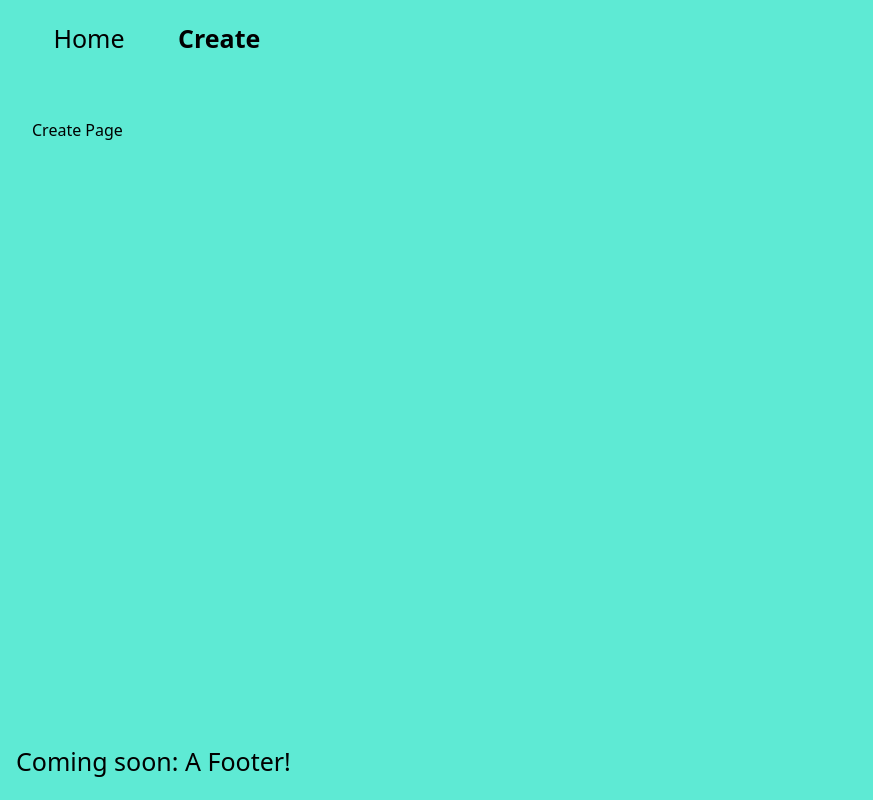
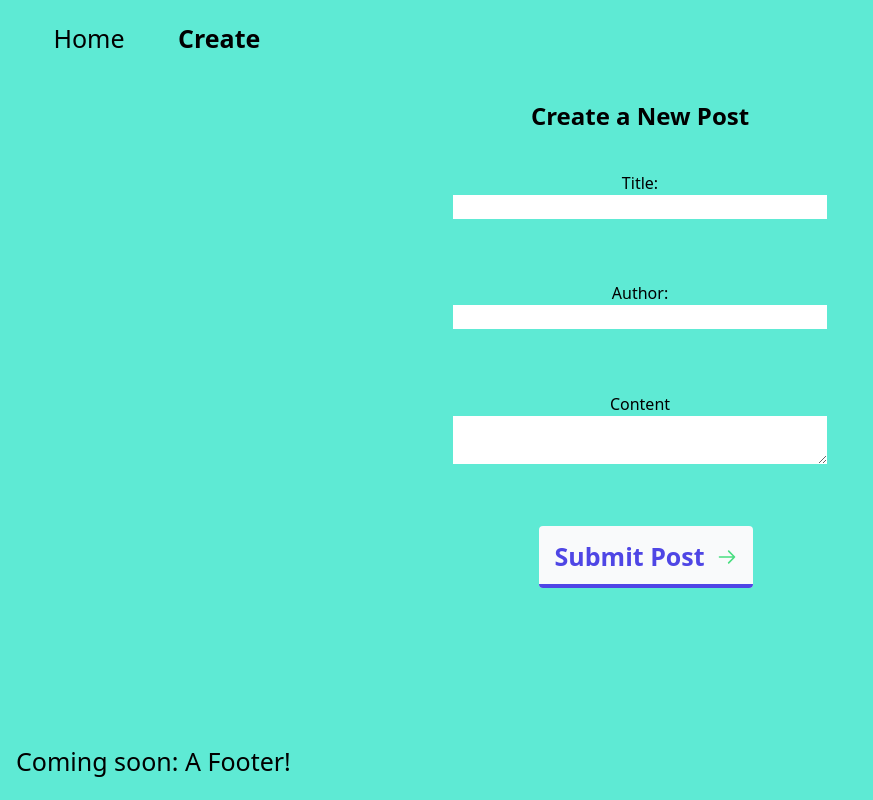
Before and after one commit to Marcokorcak/Project2, a React (Vite) app: page /create in a window 1280 px wide. Shown: the whole page, without its empty margins (0-873 px from the left). Built offline with nearby package versions, Linux system fonts and the light colour scheme.

Commit message:
added create post functionality

```diff
--- a/package.json
+++ b/package.json
@@ -9,6 +9,7 @@
     "preview": "vite preview"
   },
   "dependencies": {
+    "axios": "^1.3.5",
     "react": "^18.2.0",
     "react-dom": "^18.2.0",
     "react-loading-skeleton": "^3.2.1",
--- a/src/Pages/Create.jsx
+++ b/src/Pages/Create.jsx
@@ -1,10 +1,96 @@
 import Container from "../components/Container";
+import React from "react";
+import { useState, useEffect } from "react";
+import Skeleton from "react-loading-skeleton";
+import "react-loading-skeleton/dist/skeleton.css";
+import axios from "axios";
 
 const Create = () => {
+  const [title, setTitle] = useState("");
+  const [content, setContent] = useState("");
+  const [author, setAuthor] = useState("");
+  const [postData, setPostData] = useState("");
+  const [loading, setLoading] = useState(false);
+  const [error, setError] = useState(false);
+
+  const postBlog = async () => {
+    const URL = "http://localhost:3001/v1/api/posts";
+    axios
+      .post(URL, {
+        title: title,
+        content: content,
+        author: author,
+      })
+      .then(function (response) {
+        console.log(response);
+      })
+      .catch(function (e) {
+        setError("Error: " + e.message);
+      });
+    setTitle("");
+    setContent("");
+    setAuthor("");
+  };
+
   return (
-    <Container>
-      <p>Create Page</p>
-    </Container>
+    <>
+      {error && <ErrorAlert>{error}</ErrorAlert>}
+      {!error && loading && (
+        <div className="max-w-[230px]">
+          <Skeleton count="10" />
+        </div>
+      )}
+      {!error && !loading && (
+        <>
+         <h1 className="edit"> Create a New Post </h1>
+
+        <div className="create">
+          <label> Title:
+          </label>
+            <input
+            type = "text"
+            value = {title}
+            onChange={(e) => setTitle(e.target.value)}
+            />
+
+          <label> Author:
+          </label>
+            <input
+            type = "text"
+            value = {author}
+            onChange={(e) => setAuthor(e.target.value)}
+            />
+
+          <label> Content
+          </label>
+            <textarea
+            type = "text"
+            value = {content}
+            onChange={(e) => setContent(e.target.value)}
+            />
+            <div className="create_button" onClick={postBlog}>
+
+
+          <a href="#_" class="relative inline-flex items-center justify-start py-3 pl-4 pr-12 overflow-hidden font-semibold text-indigo-600 transition-all duration-150 ease-in-out rounded hover:pl-10 hover:pr-6 bg-gray-50 group">
+    <span class="absolute bottom-0 left-0 w-full h-1 transition-all duration-150 ease-in-out bg-indigo-600 group-hover:h-full"></span>
+    <span class="absolute right-0 pr-4 duration-200 ease-out group-hover:translate-x-12">
+        <svg class="w-5 h-5 text-green-400" fill="none" stroke="currentColor" viewBox="0 0 24 24" xmlns="http://www.w3.org/2000/svg"><path stroke-linecap="round" stroke-linejoin="round" stroke-width="2" d="M14 5l7 7m0 0l-7 7m7-7H3"></path></svg>
+    </span>
+    <span class="absolute left-0 pl-2.5 -translate-x-12 group-hover:translate-x-0 ease-out duration-200">
+        <svg class="w-5 h-5 text-green-400" fill="none" stroke="currentColor" viewBox="0 0 24 24" xmlns="http://www.w3.org/2000/svg"><path stroke-linecap="round" stroke-linejoin="round" stroke-width="2" d="M14 5l7 7m0 0l-7 7m7-7H3"></path></svg>
+    </span>
+
+    <span class="relative w-full text-left transition-colors duration-200 ease-in-out group-hover:text-white">Submit Post</span>
+</a>
+
+
+</div>
+
+
+          </div>
+        </>
+      )}
+    </>
   );
 };
 
--- a/src/index.css
+++ b/src/index.css
@@ -65,3 +65,29 @@ p.a {
   margin-bottom: 1%;
   color: rgb(255, 255, 255);
 }
+
+div.create{
+  margin-top: 3%;
+
+    display: flex;
+    text-align: center;
+    flex-direction: column;
+    flex-wrap: wrap;
+    align-content: center;
+}
+
+h1.edit{
+  text-align: center;
+  font-weight: bolder;
+  font-size: x-large;
+}
+
+input{
+  margin-bottom: 5%;
+
+}
+
+div.create_button{
+  margin-top: 5%;
+  width: 30%;
+}
```
Also changed, not shown: 2 other files (tests, documents, lock files or other folders).
